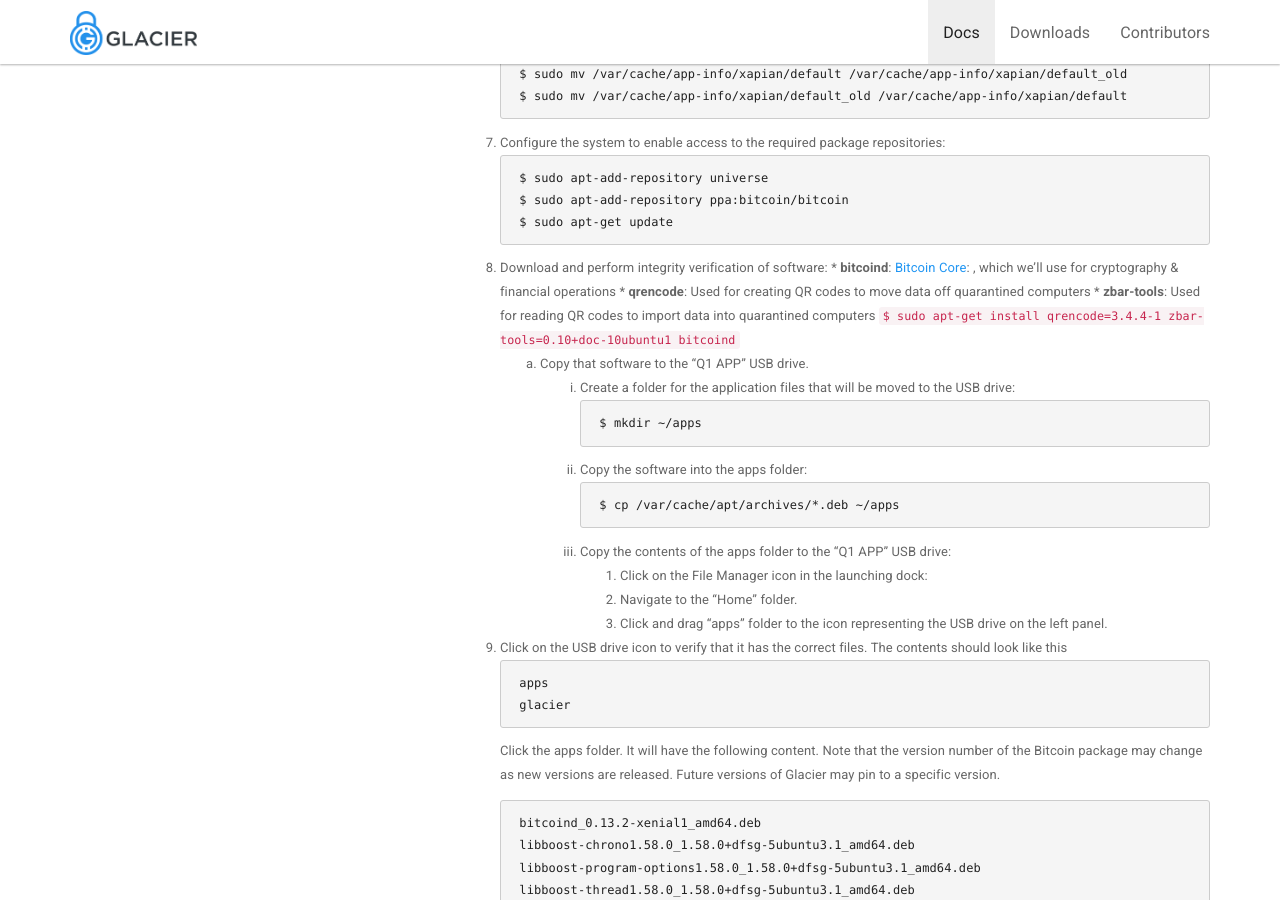
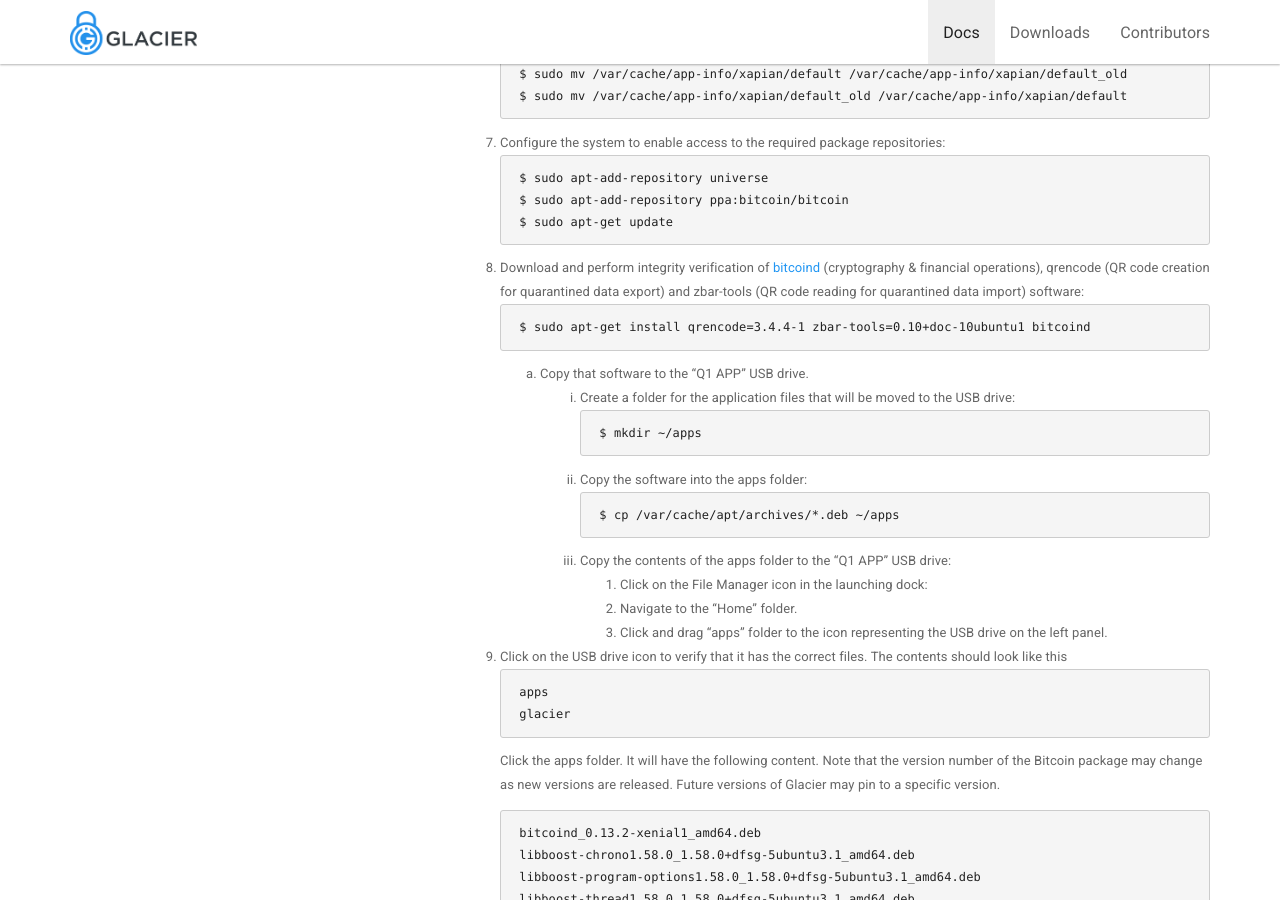
Before and after one commit to GlacierProtocol/glacierprotocol.github.io, a Jekyll site: the page built from _docs/setup/create-app-usb.md, in a window 1280 px wide and 900 px high, scrolled down 2019 px. Built offline with Jekyll 4.4.1, drawn with Linux system fonts in a browser that asks for light colours; nearby versions of some CDN libraries.

Commit message:
Bullets removed from sublist for consistency and formatting

````diff
--- a/_docs/setup/create-app-usb.md
+++ b/_docs/setup/create-app-usb.md
@@ -109,16 +109,12 @@ which affects Ubuntu 16.04.01's package manager when running from a bootable USB
     $ sudo apt-add-repository ppa:bitcoin/bitcoin
     $ sudo apt-get update
     ```
-8. Download and perform integrity verification of software:
-        * **bitcoind**: [Bitcoin Core](https://bitcoincore.org/):
-        , which we'll use for cryptography & financial operations
-        * **qrencode**: Used for creating QR codes to move data off quarantined
-        computers
-        * **zbar-tools**: Used for reading QR codes to import data into quarantined
-        computers
-            ```
-            $ sudo apt-get install qrencode=3.4.4-1 zbar-tools=0.10+doc-10ubuntu1 bitcoind
-            ```
+8. Download and perform integrity verification of [bitcoind](https://bitcoincore.org/)
+(cryptography & financial operations), qrencode (QR code creation for quarantined data
+export) and zbar-tools (QR code reading for quarantined data import) software:
+    ```
+    $ sudo apt-get install qrencode=3.4.4-1 zbar-tools=0.10+doc-10ubuntu1 bitcoind
+    ```
     3. Copy that software to the "Q1 APP" USB drive.
         1. Create a folder for the application files that will be moved to the
         USB drive:
````
